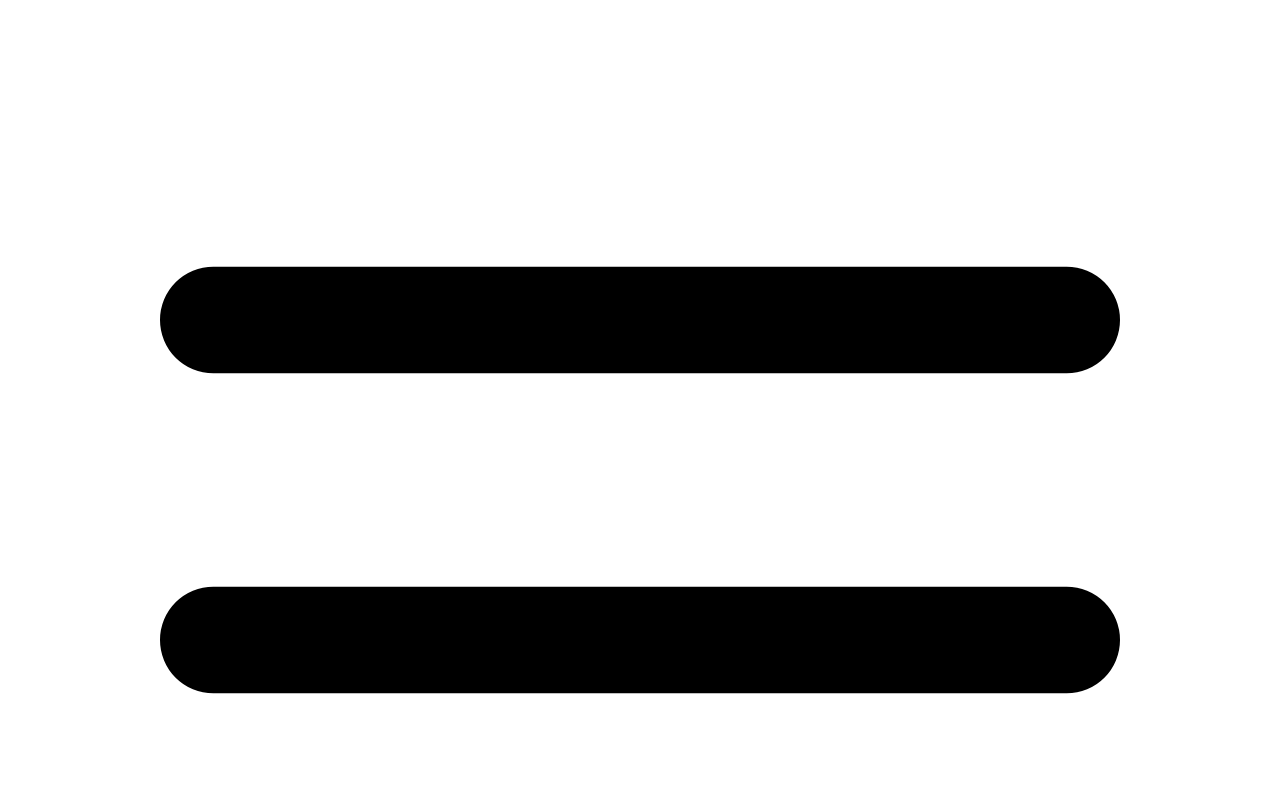
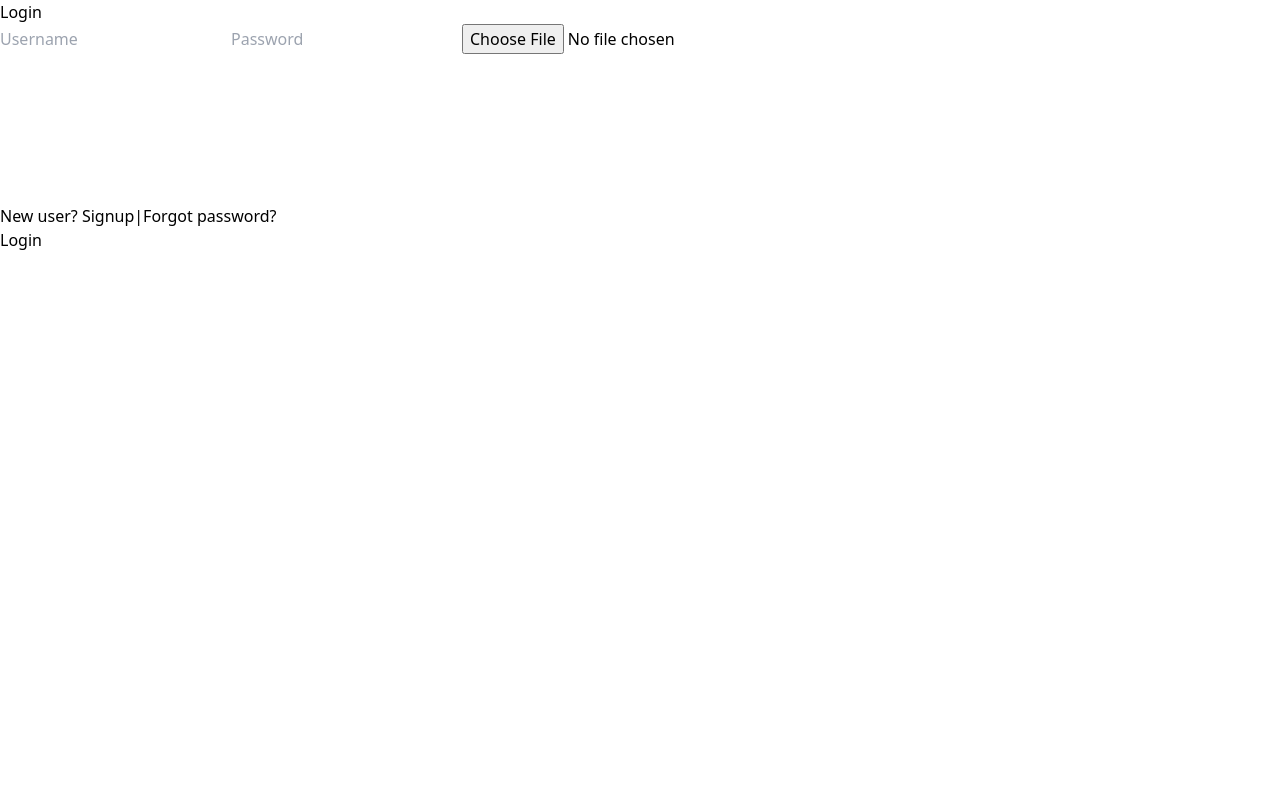
Before and after one commit to pritom48/authentication-college, a React (Vite) app: page / in a window 1280 px wide. Shown: the top 800 px of the page. Built offline with nearby package versions, Linux system fonts and the light colour scheme.

Commit message:
router added

```diff
--- a/package.json
+++ b/package.json
@@ -13,7 +13,8 @@
     "crypto-js": "^4.2.0",
     "react": "^19.0.0",
     "react-dom": "^19.0.0",
-    "react-router": "^7.4.1"
+    "react-router": "^7.4.1",
+    "react-router-dom": "^7.4.1"
   },
   "devDependencies": {
     "@eslint/js": "^9.21.0",
--- a/src/App.jsx
+++ b/src/App.jsx
@@ -4,6 +4,7 @@ import "./App.css";
 import Nevber from "./components/nevber";
 
 import Signup from "./components/Signup";
+import Login from "./components/login";
 
 function App() {
   const [count, setCount] = useState(0);
--- a/src/components/Login.jsx
+++ b/src/components/Login.jsx
@@ -1,12 +1,14 @@
 import React, { useState, useRef, useEffect } from "react";
+import { useNavigate } from "react-router-dom";
 
-const Login = () => {
+const Login = ({ storedHash, storedUsername }) => {
+  const navigate = useNavigate();
   const [image, setImage] = useState(null);
   const [gridImages, setGridImages] = useState([]);
   const [selectedGrids, setSelectedGrids] = useState([]);
   const [username, setUsername] = useState("");
-  const [email, setEmail] = useState("");
   const [password, setPassword] = useState("");
+  const [message, setMessage] = useState("");
   const canvasRef = useRef(null);
 
   const handleFileChange = (event) => {
@@ -15,7 +17,7 @@ const Login = () => {
       const reader = new FileReader();
       reader.onload = (e) => {
         setImage(e.target.result);
-        setSelectedGrids([]); // Reset selections on new upload
+        setSelectedGrids([]);
       };
       reader.readAsDataURL(file);
     }
@@ -73,21 +75,36 @@ const Login = () => {
     });
   };
 
+  const handleLogin = async () => {
+    const gridValues = selectedGrids.join("");
+    const combinedValue = password + gridValues;
+
+    const encoder = new TextEncoder();
+    const data = encoder.encode(combinedValue);
+
+    const hashBuffer = await crypto.subtle.digest("SHA-512", data);
+    const hashArray = Array.from(new Uint8Array(hashBuffer));
+    const hashHex = hashArray
+      .map((byte) => byte.toString(16).padStart(2, "0"))
+      .join("");
+
+    if (username === storedUsername && hashHex === storedHash) {
+      setMessage("Login Successful!");
+    } else {
+      setMessage("Invalid credentials!");
+    }
+  };
+
   return (
-    <div className="p-4 border rounded-lg shadow-md w-96 mx-auto text-center">
+    <div className="p-4 border rounded-lg shadow-md w-full flex justify-center gap-4">
+      <div className="w-96 text-center">
+        <h2 className="text-xl font-bold mb-4">Login</h2>
         <input
           type="text"
           placeholder="Username"
           className="input input-bordered w-full mb-2"
           value={username}
           onChange={(e) => setUsername(e.target.value)}
-      />
-      <input
-        type="email"
-        placeholder="Email"
-        className="input input-bordered w-full mb-2"
-        value={email}
-        onChange={(e) => setEmail(e.target.value)}
         />
         <input
           type="password"
@@ -124,6 +141,26 @@ const Login = () => {
           </div>
         )}
         <canvas ref={canvasRef} className="hidden"></canvas>
+        <p className="mt-4 text-sm">
+          <a href="/signup" className="text-blue-500 hover:underline">
+            New user? Signup
+          </a>
+          |
+          <a
+            href="/forgot-password"
+            className="text-blue-500 hover:underline ml-2"
+          >
+            Forgot password?
+          </a>
+        </p>
+        <button
+          className="mt-4 bg-blue-500 text-white px-4 py-2 rounded hover:bg-blue-600"
+          onClick={handleLogin}
+        >
+          Login
+        </button>
+        <p className="mt-4 text-red-500 font-bold">{message}</p>
+      </div>
     </div>
   );
 };
--- a/src/components/Signup.jsx
+++ b/src/components/Signup.jsx
@@ -1,6 +1,6 @@
 import React, { useState, useRef, useEffect } from "react";
 
-const Login = () => {
+const Signup = () => {
   const [image, setImage] = useState(null);
   const [gridImages, setGridImages] = useState([]);
   const [selectedGrids, setSelectedGrids] = useState([]);
@@ -164,4 +164,4 @@ const Login = () => {
   );
 };
 
-export default Login;
+export default Signup;
--- a/src/main.jsx
+++ b/src/main.jsx
@@ -2,11 +2,21 @@ import { StrictMode } from "react";
 import { createRoot } from "react-dom/client";
 import "./index.css";
 import App from "./App.jsx";
-import { BrowserRouter } from "react-router";
+import { createBrowserRouter, RouterProvider } from "react-router";
+import Signup from "./components/Signup.jsx";
+import Login from "./components/login";
+
+const router = createBrowserRouter([
+  {
+    path: "/",
+    element: <Login></Login>,
+  },
+  {
+    path: "/signup",
+    element: <Signup></Signup>,
+  },
+]);
+
 createRoot(document.getElementById("root")).render(
-  <BrowserRouter>
-    <StrictMode>
-      <App />
-    </StrictMode>
-  </BrowserRouter>
+  <RouterProvider router={router} />
 );
```
Also changed, not shown: 1 other file (tests, documents, lock files or other folders). Lines whose indentation alone changed are shown as unchanged.
